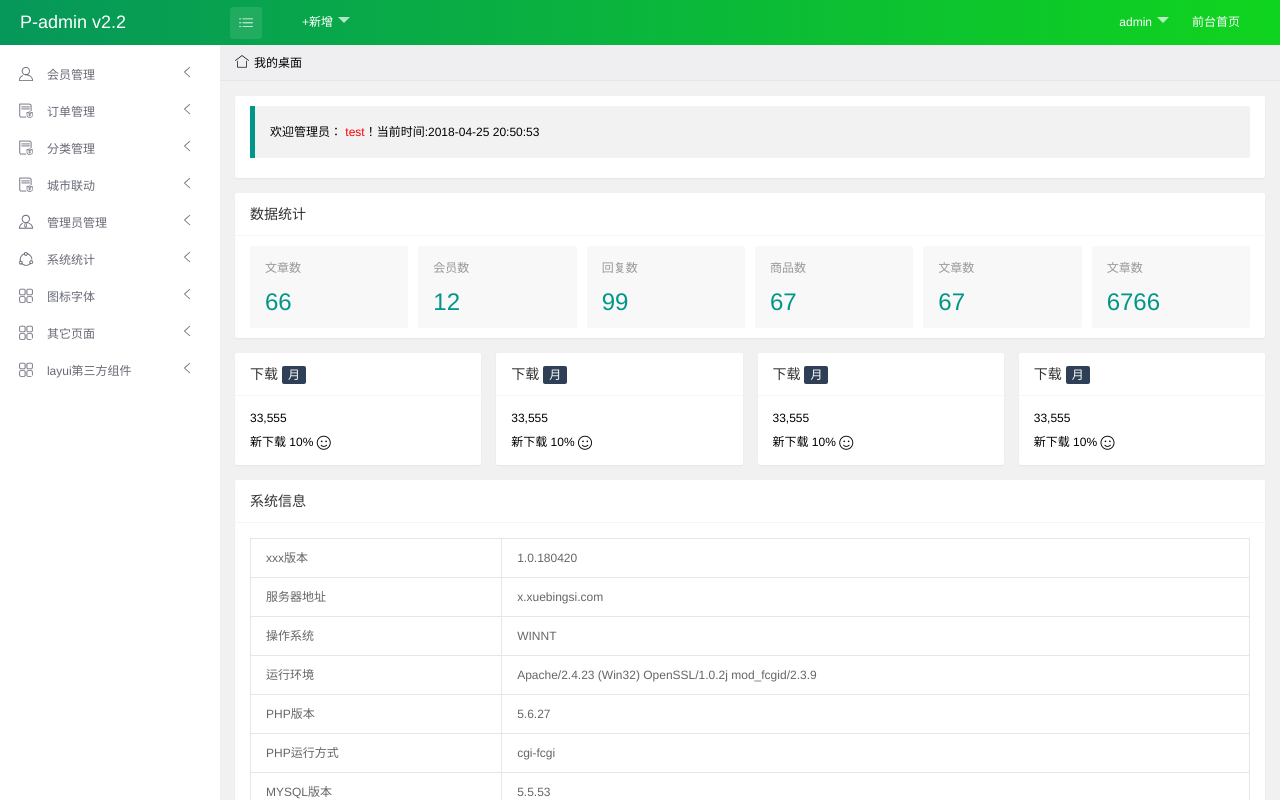
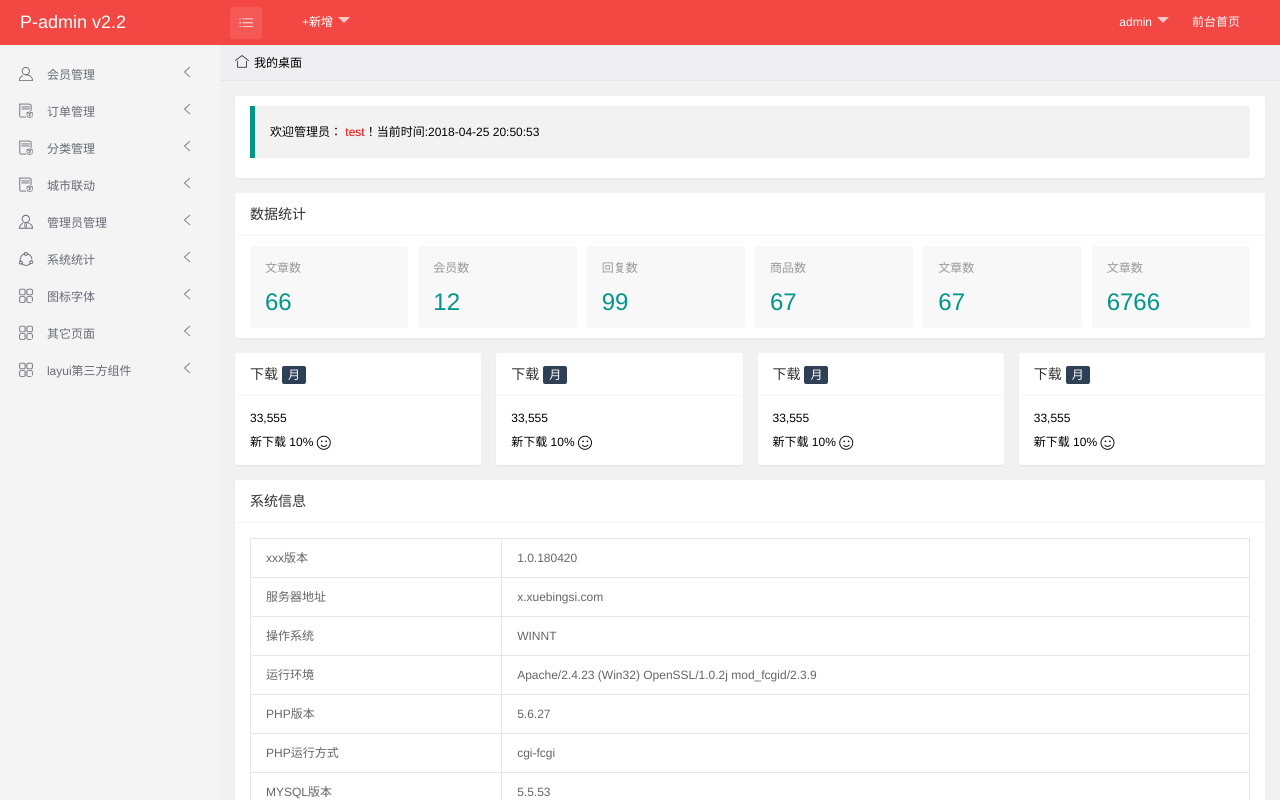
Before and after one commit to dog-admin/p-admin, a plain HTML site: page index.html in a window 1280 px wide. Drawn offline with Linux system fonts and the light colour scheme.

```diff
--- a/index.html
+++ b/index.html
@@ -9,7 +9,7 @@
         <meta http-equiv="Cache-Control" content="no-siteapp" />
         <link rel="stylesheet" href="./css/font.css">
         <link rel="stylesheet" href="./css/xadmin.css">
-         <link rel="stylesheet" href="./css/theme6.css">
+         <link rel="stylesheet" href="./css/theme3.css">
         <script src="./lib/layui/layui.js" charset="utf-8"></script>
         <script type="text/javascript" src="./js/xadmin.js"></script>
         <!-- 让IE8/9支持媒体查询，从而兼容栅格 -->
```
Also changed, not shown: doc/style1.png (added), doc/style2.png (added), doc/style3.png (added), 1 other file.
